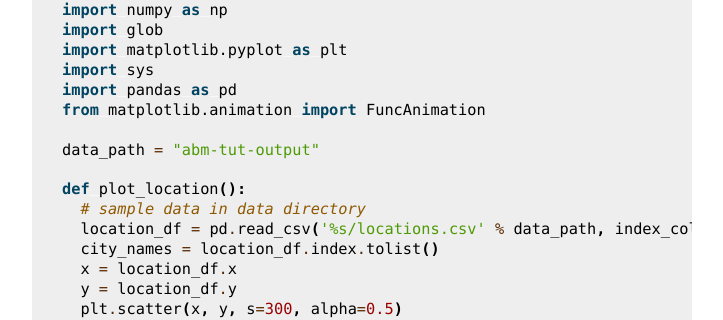
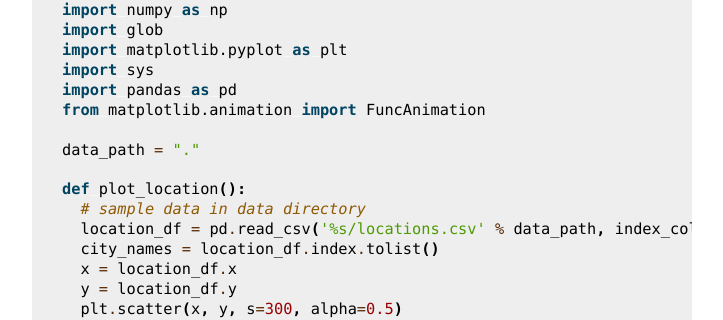
Before and after one commit to djgroen/student-resources, a Sphinx documentation site: the page built from docs/python-abm.rst, in a window 1280 px wide and 900 px high, scrolled down 10131 px. Shown: the part 119-439 px from the top of the window, without its empty margins (388-1111 px from the left). Built offline with Sphinx 7.4.7, drawn with Linux system fonts in a browser that asks for light colours.

Commit message:
Update python-abm.rst

```diff
--- a/docs/python-abm.rst
+++ b/docs/python-abm.rst
@@ -441,7 +441,7 @@ To show an animation of your results, you can paste the following code into a fi
   import pandas as pd
   from matplotlib.animation import FuncAnimation
 
-  data_path = "abm-tut-output"
+  data_path = "."
 
   def plot_location():
     # sample data in data directory
```
